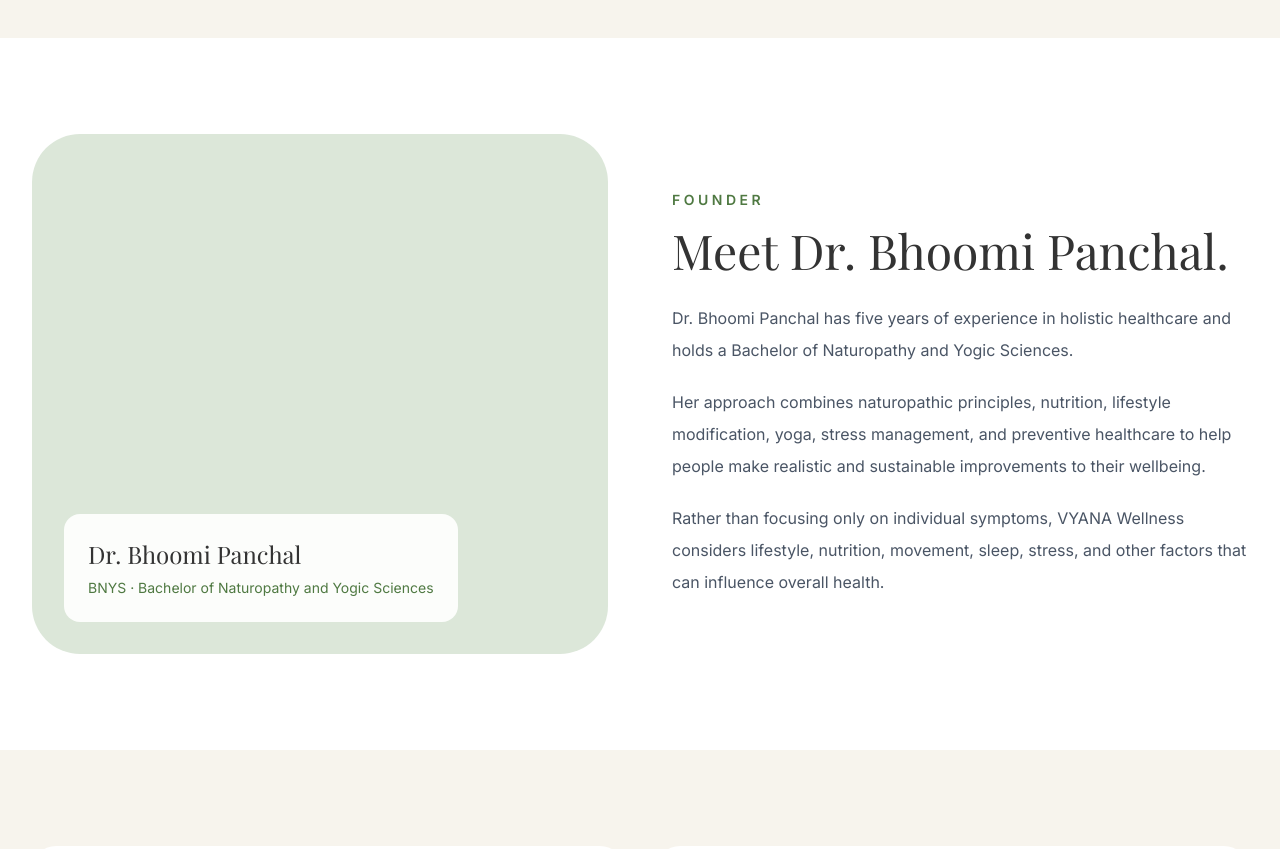
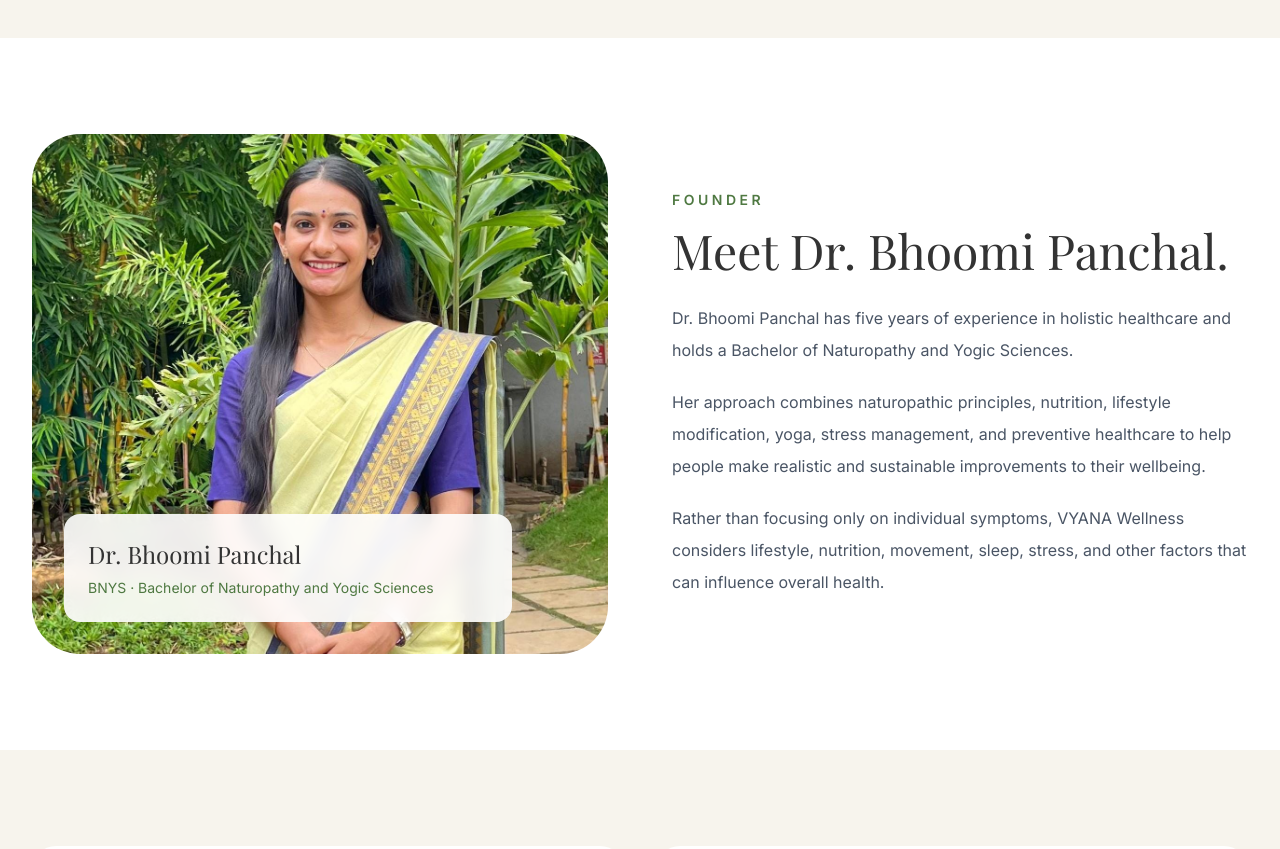
Before and after one commit to vyanaawellness/vyanaawellness-website, a Next.js app: page /about in a window 1280 px wide. Shown: the part 600-1449 px from the top of the page. Built offline with nearby package versions, Linux system fonts and the light colour scheme; a web font is replaced by a local one.

Commit message:
Add Dr Bhoomi photo to About page

```diff
--- a/app/about/page.tsx
+++ b/app/about/page.tsx
@@ -1,4 +1,5 @@
 import type { Metadata } from "next";
+import Image from "next/image";
 import Header from "../components/Header";
 import Footer from "../components/Footer";
 import Link from "next/link";
@@ -35,8 +36,18 @@ export default function AboutPage() {
 
         <section className="bg-white py-24">
           <div className="mx-auto grid max-w-7xl gap-16 px-6 lg:grid-cols-2 lg:px-8">
-            <div className="flex min-h-[520px] items-end rounded-[3rem] bg-vyana-sage/40 p-8">
-              <div className="rounded-2xl bg-white/90 p-6">
+            <div className="relative min-h-[520px] overflow-hidden rounded-[3rem]">
+              <Image
+                src="/images/dr-bhoomi.jpeg"
+                alt="Dr. Bhoomi Panchal"
+                fill
+                className="object-cover"
+                sizes="(max-width: 1024px) 100vw, 50vw"
+                priority
+              />
+
+              <div className="absolute inset-x-0 bottom-0 p-8">
+                <div className="max-w-md rounded-2xl bg-white/90 p-6 backdrop-blur-sm">
                   <p className="font-serif text-2xl text-vyana-dark">
                     Dr. Bhoomi Panchal
                   </p>
@@ -44,6 +55,7 @@ export default function AboutPage() {
                   <p className="mt-2 text-sm text-vyana-green">
                     BNYS · Bachelor of Naturopathy and Yogic Sciences
                   </p>
+                </div>
               </div>
             </div>
 
```
Lines whose indentation alone changed are shown as unchanged.
